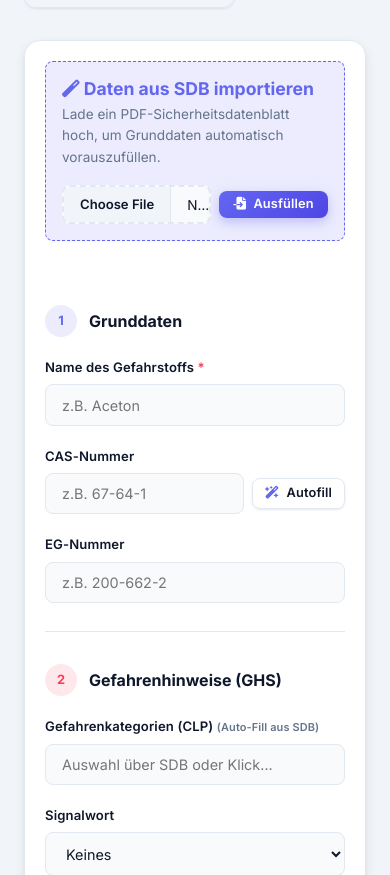
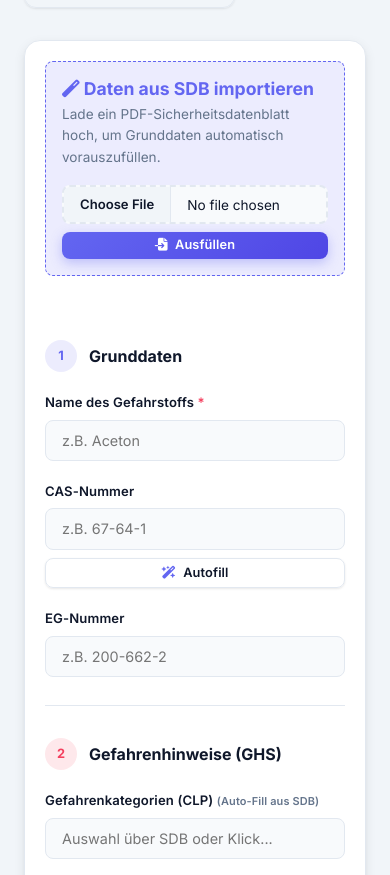
Before and after one commit to Donmeusi/gefahrstoffverzeichnis, a Flask app: page /add in a window 390 px wide. Shown: the part 185-1060 px from the top of the page. Run offline with Flask 3, Linux system fonts and the light colour scheme; the visitor is signed in with stand-in values (Sample User, id 1); data that the repository does not hold is empty; some libraries are stand-ins or nearby versions.

Commit message:
feat: Mobile & Responsive Update (v3.5)

```diff
--- a/static/style.css
+++ b/static/style.css
@@ -262,6 +262,8 @@ h4 { font-size: 0.95rem; }
         padding: 1rem;
         gap: 0.25rem;
         border-bottom: 1px solid rgba(255,255,255,0.08);
+        z-index: 1000;
+        box-shadow: 0 10px 25px rgba(0,0,0,0.5);
     }
     .nav-links.open { display: flex; }
     .nav-links li { width: 100%; }
@@ -1177,6 +1179,19 @@ footer i { color: var(--primary); }
 @media (max-width: 600px) {
     main { padding: 1.5rem 1rem; }
     .index-grid { grid-template-columns: 1fr; }
+    .d-none-mobile { display: none !important; }
+    .hp-list { max-height: 50vh; }
+
+    /* Stack form rows dynamically if needed */
+    .mobile-stack {
+        flex-direction: column !important;
+        align-items: stretch !important;
+    }
+    .mobile-stack > * {
+        width: 100% !important;
+        margin-left: 0 !important;
+        margin-right: 0 !important;
+    }
 }
 
 /* ============================================================
--- a/templates/add.html
+++ b/templates/add.html
@@ -32,7 +32,7 @@
                         <h3 style="margin:0; color:var(--primary); font-size:1.1rem;"><i class="fa-solid fa-magic"></i> Daten aus SDB importieren</h3>
                         <p style="margin:0.2rem 0 0 0; font-size:0.85rem; color:var(--text-muted);">Lade ein PDF-Sicherheitsdatenblatt hoch, um Grunddaten automatisch vorauszufüllen.</p>
                     </div>
-                    <div style="display:flex; gap:0.5rem; align-items:center;">
+                    <div style="display:flex; gap:0.5rem; align-items:center;" class="mobile-stack">
                         <input type="file" id="sdb_upload" accept=".pdf" style="font-size:0.85rem;">
                         <button type="button" class="btn btn-primary btn-sm" id="btn_parse_sdb">
                             <i class="fa-solid fa-file-import"></i> Ausfüllen
@@ -55,7 +55,7 @@
                 <div class="form-row">
                     <div class="form-group">
                         <label for="cas_nummer">CAS-Nummer</label>
-                        <div style="display:flex; gap:0.5rem; align-items:center;">
+                        <div style="display:flex; gap:0.5rem; align-items:center;" class="mobile-stack">
                             <input type="text" id="cas_nummer" name="cas_nummer" placeholder="z.B. 67-64-1" style="flex:1;">
                             <button type="button" class="btn btn-outline btn-sm" id="btn_autofill_cas" title="GHS-Daten per PubChem abrufen" style="white-space:nowrap; padding:0.5rem 0.75rem;">
                                 <i class="fa-solid fa-wand-magic-sparkles" style="color:var(--primary);"></i> Autofill
--- a/templates/edit.html
+++ b/templates/edit.html
@@ -40,7 +40,7 @@
                 <div class="form-row">
                     <div class="form-group">
                         <label for="cas_nummer">CAS-Nummer</label>
-                        <div style="display:flex; gap:0.5rem; align-items:center;">
+                        <div style="display:flex; gap:0.5rem; align-items:center;" class="mobile-stack">
                             <input type="text" id="cas_nummer" name="cas_nummer" value="{{ stoff.cas_nummer or '' }}" style="flex:1;">
                             <button type="button" class="btn btn-outline btn-sm" id="btn_autofill_cas" title="GHS-Daten per PubChem abrufen" style="white-space:nowrap; padding:0.5rem 0.75rem;">
                                 <i class="fa-solid fa-wand-magic-sparkles" style="color:var(--primary);"></i> Autofill
```
Also changed, not shown: templates/index.html (+7 -7 lines), CHANGELOG.md, README.md.
